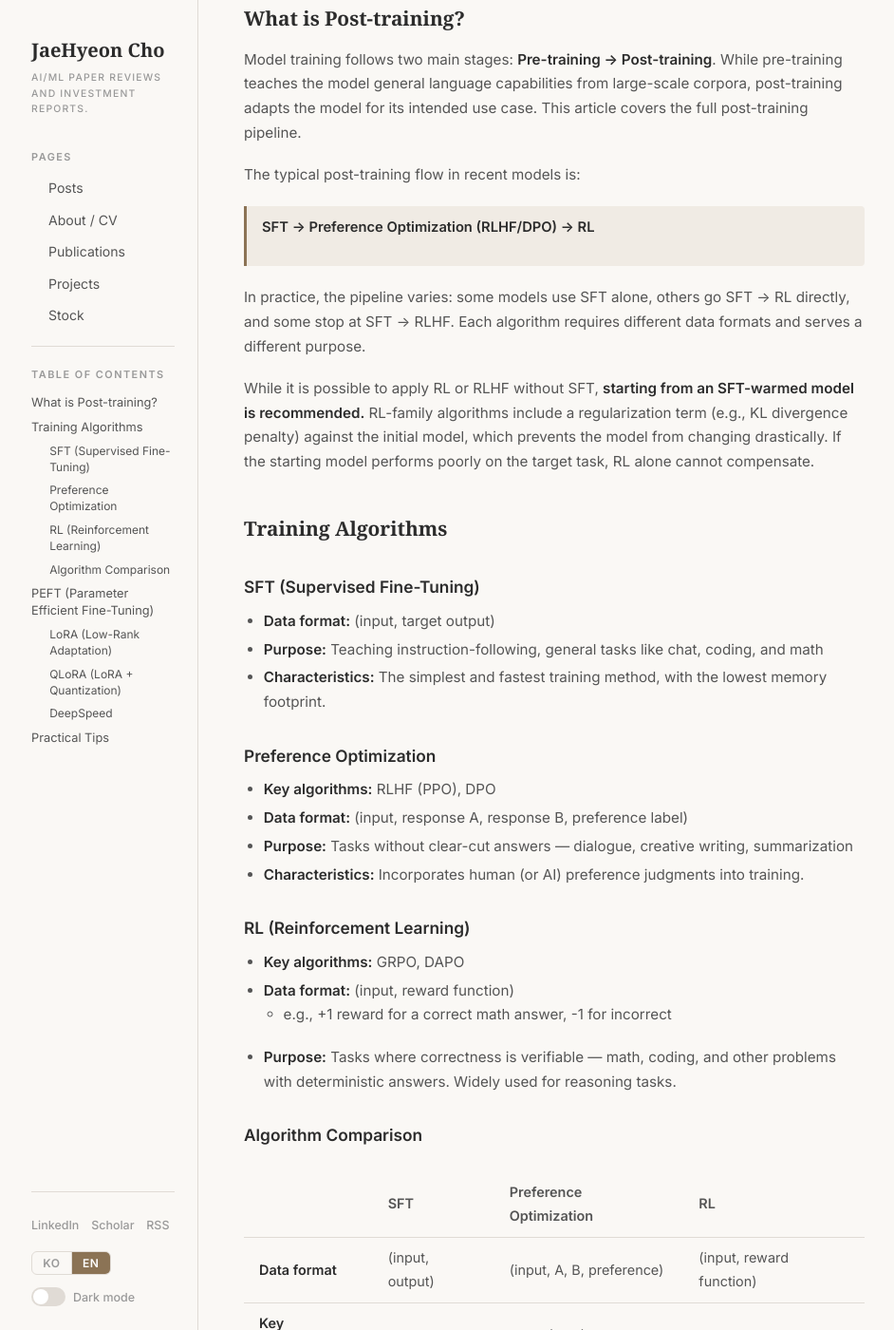
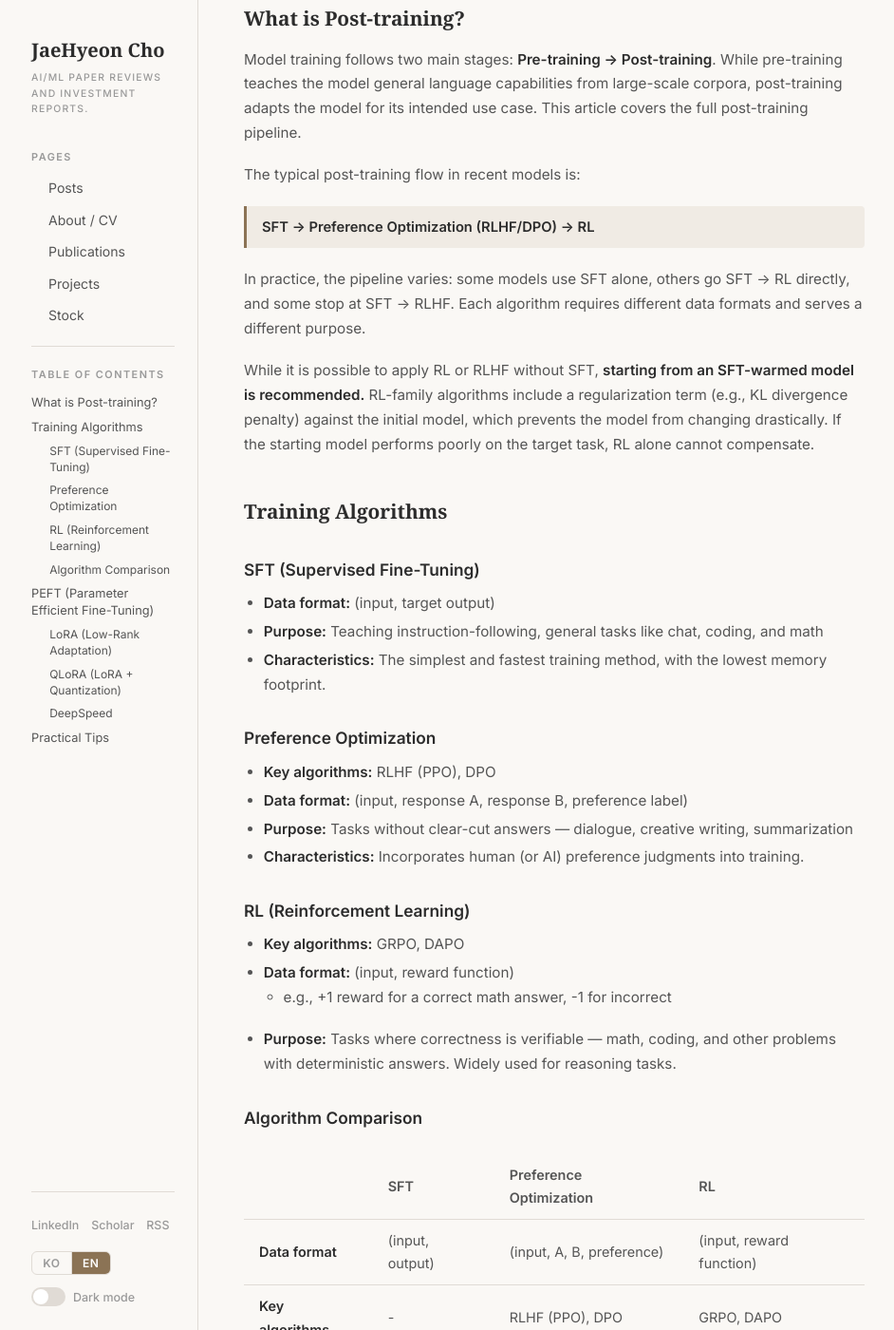
Before and after one commit to bonin147/bonin147.github.io, a Jekyll site: the page built from _posts/2026-03-30-post-training-pipeline.md, in a window 1280 px wide and 1400 px high, scrolled down 275 px. Shown: the whole window at 95% size, without its empty margins (101-1043 px from the left). Built offline with Jekyll 4.4.1, drawn with Linux system fonts in a browser that asks for light colours; some web fonts are replaced.

Commit message:
Fix extra spacing inside blockquotes by removing p margin
Co-Authored-By: Claude Opus 4.6 (1M context) <noreply@anthropic.com>

```diff
--- a/assets/css/style.css
+++ b/assets/css/style.css
@@ -660,6 +660,10 @@ html.dark .subcategory-index-report {
   border-radius: 0 4px 4px 0;
   color: var(--text-secondary);
   font-size: 0.92rem;
+}
+
+.post-content blockquote p {
+  margin: 0;
 }
 
 .post-content code {
```
